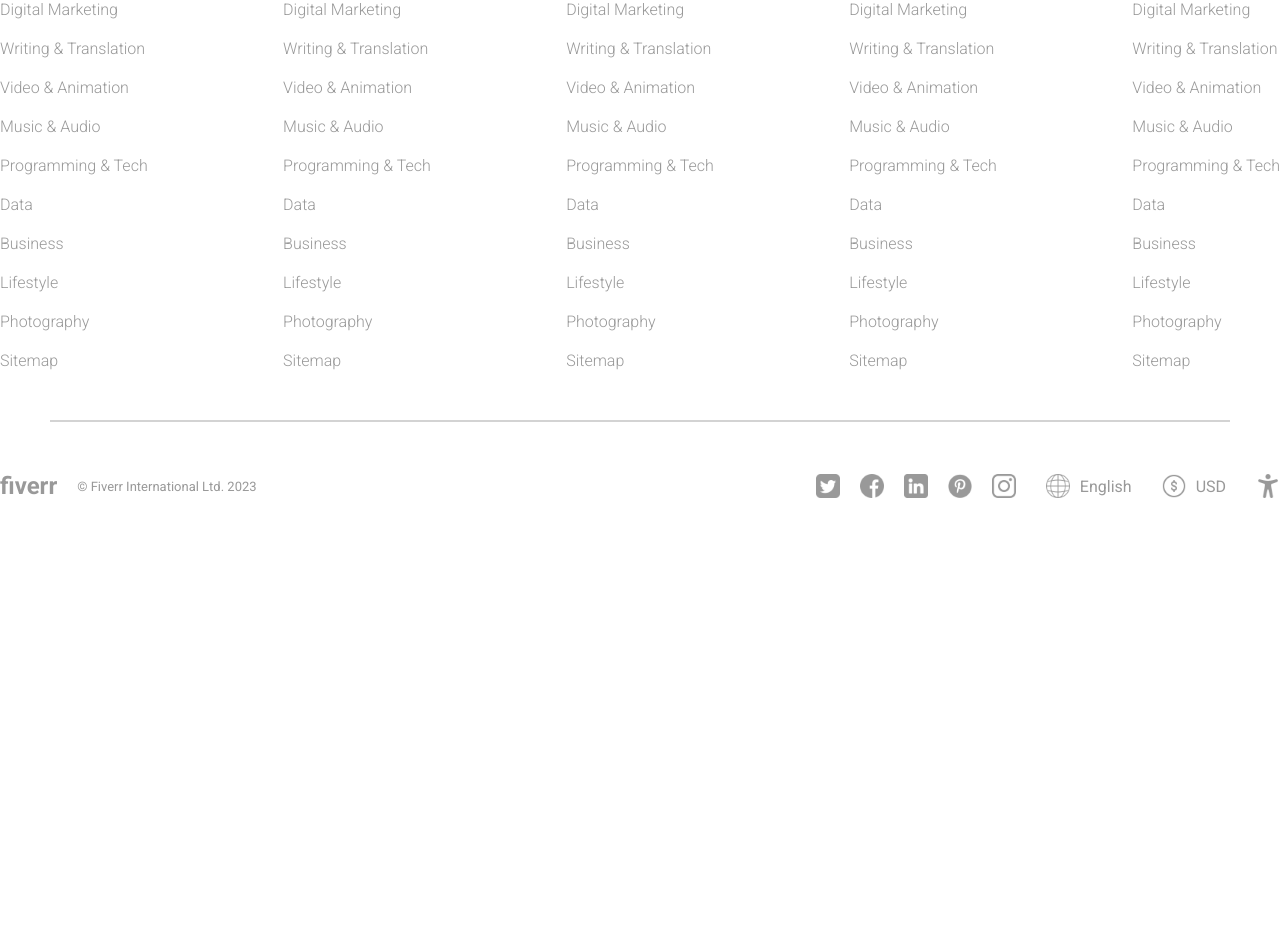
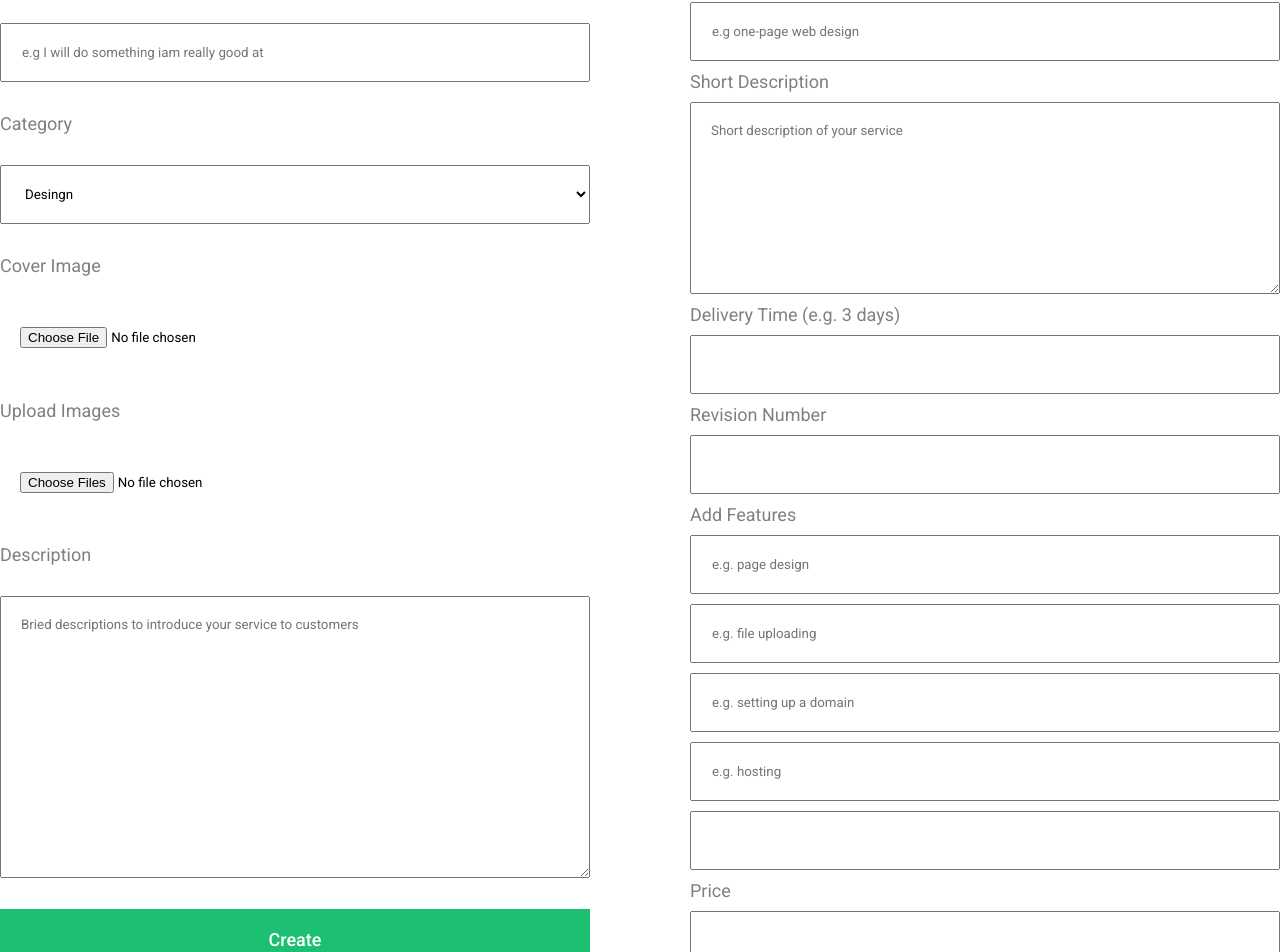
Before and after one commit to ASWIN-PALAYAD/MERN_JOB_APP, a React (Vite) app: page /add in a window 1280 px wide. Shown: the part 268-1220 px from the top of the page. Before the commit the page ends 818 px from the top, so only its background shows below. Built offline with nearby package versions, Linux system fonts and the light colour scheme.

Commit message:
ui complete

```diff
--- a/src/pages/add/Add.jsx
+++ b/src/pages/add/Add.jsx
@@ -4,7 +4,49 @@
 
 const Add = () => {
   return (
-    <div className='add' >Add</div>
+    <div className='add' >
+      <div className="container">
+        <h1>Add New Gig</h1>
+        <div className="sections">
+          <div className="left">
+              <label htmlFor="">Title</label>
+              <input type="text" placeholder='e.g I will do something iam really good at' />
+              <label htmlFor="">Category</label>
+              <select name="cats" id="cats">
+                <option value="desighn">Desingn</option>
+                <option value="web">Web Development</option>
+                <option value="animatin">Animation</option>
+                <option value="music">Music</option>
+              </select>
+              <label htmlFor="">Cover Image</label>
+              <input type="file" />
+              <label htmlFor="">Upload Images</label>
+              <input type="file"  multiple/>
+              <label htmlFor="">Description</label>
+              <textarea name="" id="" cols="30" rows="16" placeholder='Bried descriptions to introduce your service to customers'></textarea>
+              <button>Create</button>
+          </div>
+          <div className="right">
+              <label htmlFor="">Service Title</label>
+              <input type="text" placeholder='e.g one-page web design' />
+              <label htmlFor="">Short Description</label>
+              <textarea name="" id="" cols="30" rows="10" placeholder='Short description of your service' ></textarea>
+              <label htmlFor="">Delivery Time (e.g. 3 days)</label>
+              <input type="number" min={1} />
+              <label htmlFor="">Revision Number</label>
+              <input type="number" min={1} />
+              <label htmlFor="">Add Features</label>
+              <input type="text" placeholder='e.g. page design' />
+              <input type="text" placeholder='e.g. file uploading' />
+              <input type="text" placeholder='e.g. setting up a domain' />
+              <input type="text" placeholder='e.g. hosting' />
+              <input type="text" placeholder='' />
+              <label htmlFor="">Price</label>
+              <input type="number" min={1} />
+          </div>
+        </div>
+      </div>
+    </div>
   )
 }
 
--- a/src/pages/add/Add.scss
+++ b/src/pages/add/Add.scss
@@ -0,0 +1,47 @@
+.add{
+    display: flex;
+    justify-content: center;
+    .container{
+        width: 1400px;
+        padding: 50px 0px;
+
+        h1{
+            color: grey;
+            font-weight: 300;
+            margin-bottom: 30px;
+
+        }
+        .sections{
+            display: flex;
+            justify-content: space-between;
+            gap: 100px;
+
+            .left,.right{
+                flex: 1;
+                display: flex;
+                flex-direction: column;
+                gap: 10px;
+                justify-content: space-between;
+
+                label{
+                    color: gray;
+                    font-size: 18px;
+
+                }
+
+                input,select,textarea{
+                    padding: 20px;
+                }
+                button{
+                    border: none;
+                    padding: 20px;
+                    background-color: #1dbf73;
+                    color: white;
+                    font-weight: 500;
+                    cursor: pointer;
+                    font-size: 18px;
+                }
+            }
+        }
+    }
+}
```
